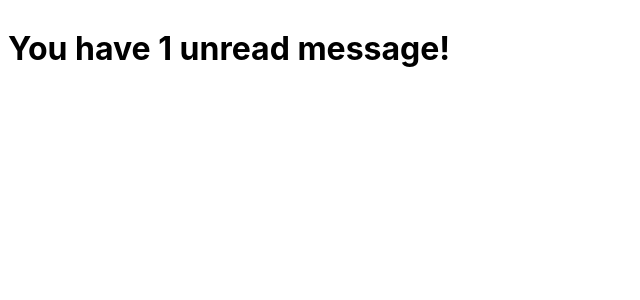
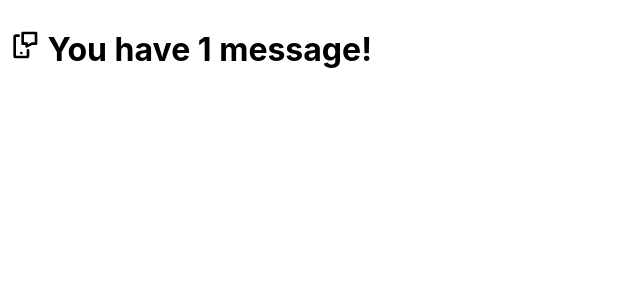
Before and after one commit to lswebdevelops/props_app, a React (Create React App) app: page / in a window 1280 px wide. Shown: the top 300 px of the page, without its empty margins (0-640 px from the left). Built offline with nearby package versions, Linux system fonts and the light colour scheme.

Commit message:
adding icon  to messages

```diff
--- a/src/App.js
+++ b/src/App.js
@@ -1,43 +1,19 @@
 import "./App.css";
 import React from "react";
-
+import { TbDeviceMobileMessage } from "react-icons/tb";
 
 function App() {
- const [messages, setMessages] = React.useState(["a"])
-
-  //  if(messages.length === 1){
-
-  //   return(<div>
-  //   <h1>{`Your have ${messages.length} unread message!`}</h1>
-  //   </div>
-  //   )
-  //  }else if(messages.length > 1){
-  //   return (
-  //     <div>
-  //       <h1>{`Your have ${messages.length} unread messages!`}</h1>
-
-  //     </div>
-  //   )
-
-  //  }else{
-  //   return null;
-  //  }
-  //  now using ternary:
+ const [messages, setMessages] = React.useState(["this is one message"])
 
 
 return(
- <div>
-   {
-    messages.length === 0?
-    null:
-    // <h1>You have {messages.length} unread message{messages.length > 1 && "s"}!</h1>
-    //  a better writen/ understandable code:
-    <h1>You have {messages.length} unread
-    {messages.length > 1 ? " messages" : " message"}!</h1>
-}
-
- </div>
-
+  <div>
+    {
+      messages.length === 0 ?
+      null:
+      <h1> <TbDeviceMobileMessage/> You have {messages.length} {messages.length === 1? "message": "messages"}!</h1>
+    }
+  </div>
 )
 }
 
```
